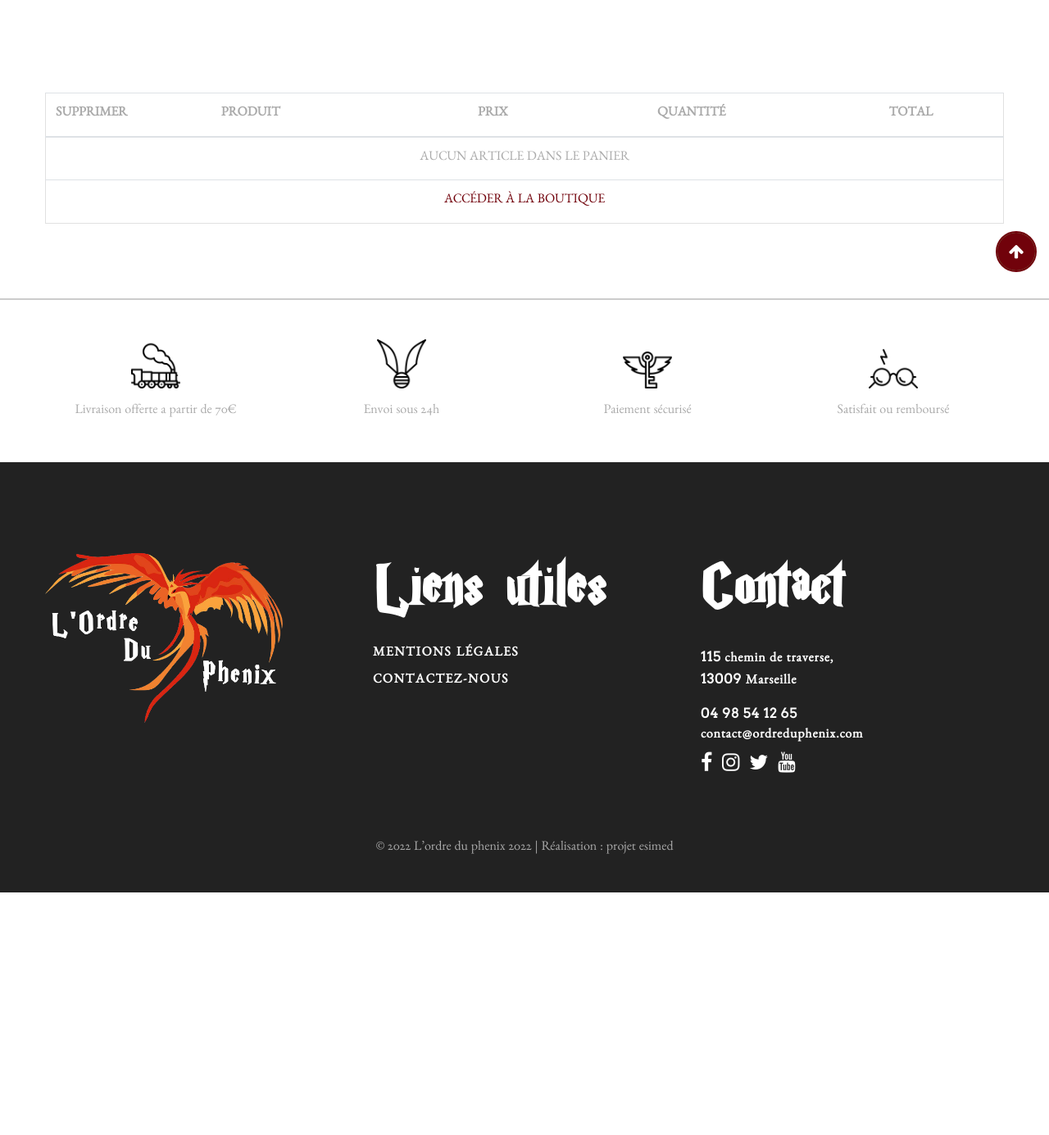
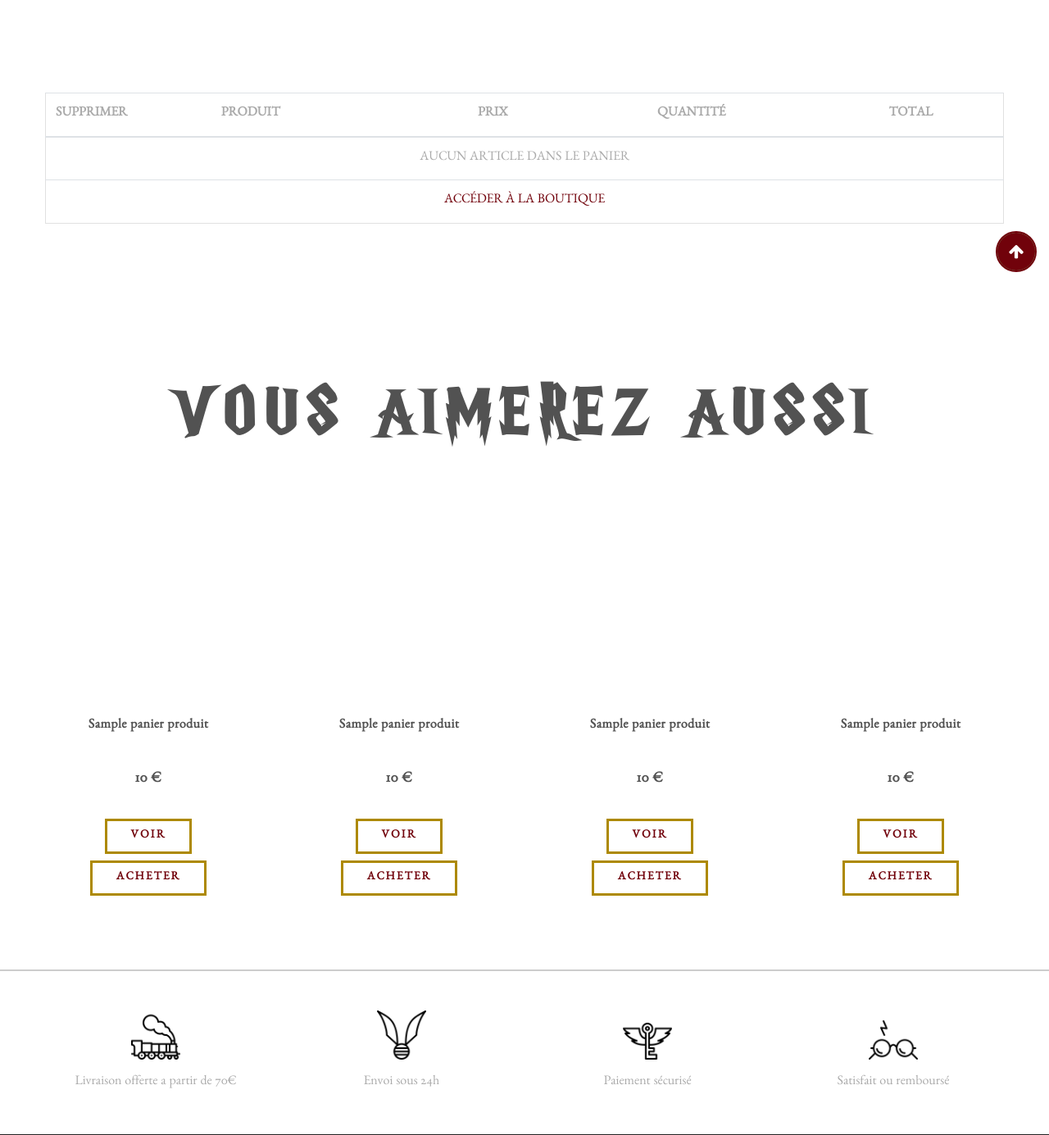
Before and after one commit to JulieTrocme/projetesimed3a2021, a Symfony app: template templates/front/default/panier.html.twig in a window 1280 px wide. Shown: the part 553-1938 px from the top of the page at 82% size. Before the commit the page ends 1642 px from the top, so only its background shows below. Run offline with Twig, Linux system fonts and the light colour scheme; the template is opened without the code that fills it: most values are stand-ins (such as "Sample title", 1, 10 or a date in 2020); some libraries are stand-ins or nearby versions.

Commit message:
produit dans panier

```diff
--- a/src/Controller/DefaultController.php
+++ b/src/Controller/DefaultController.php
@@ -107,6 +107,11 @@ class DefaultController extends AbstractController
         $categories = $doctrine
             ->getRepository(TShopProduitCategorie::class)
             ->findAll();
+
+        $panierProduits =  $doctrine
+            ->getRepository(TShopProduit::class)
+            ->findBy(['prArchive'=>0,'prActif'=>1,'prMiseAvantPanier'=>1]);
+
         $user = $this->getUser();
         if($user != null) {
             $idUser = $user->getUId();
@@ -126,6 +131,7 @@ class DefaultController extends AbstractController
         return $this->render('front/default/panier.html.twig', [
             'categories'=>$categories,
             'commande'=>$commande,
+            'panierProduits'=>$panierProduits
         ]);
     }
 
--- a/templates/admin/produit_add.html.twig
+++ b/templates/admin/produit_add.html.twig
@@ -68,7 +68,7 @@
                                     </div>
                                 </div>
                             </div>
-                            <div class="col-md-3">
+                            <div class="col-md-6">
                                 <div class="form-group">
                                     <label>Produit populaire</label><br>
                                     <div class="form-check d-inline">
@@ -79,7 +79,7 @@
                                     </div>
                                 </div>
                             </div>
-                            <div class="col-md-3">
+                            <div class="col-md-6">
                                 <div class="form-group">
                                     <label>Produit à mettre en avant</label><br>
                                     <div class="form-check d-inline">
@@ -90,7 +90,7 @@
                                     </div>
                                 </div>
                             </div>
-                            <div class="col-md-3" style="display:none">
+                            <div class="col-md-6">
                                 <div class="form-group">
                                     <label>Produit à mettre en avant dans le panier</label><br>
                                     <div class="form-check d-inline">
--- a/templates/front/default/panier.html.twig
+++ b/templates/front/default/panier.html.twig
@@ -160,5 +160,68 @@
         </div>
     </section>
 
+    <!-- Produit panier -->
+    <section class="section section-lg bg-default">
+        <div class="container-fluid text-center">
+            <h1 class="heading-decorative"><span>Vous aimerez aussi</span></h1>
+            <!-- Owl Carousel-->
+            <div class="owl-carousel" data-items="1" data-sm-items="1" data-md-items="2" data-lg-items="4" data-dots="true" data-nav="true" data-stage-padding="28" data-xxl-stage-padding="0" data-loop="true" data-margin="30" data-mouse-drag="false">
+                {% for panierProd in panierProduits %}
+                    <div class="price-box">
+                        <div class="figure">
+                            <a href="/produit?id={{ panierProd.prId }}">
+                                <img class="mt-5" src="{{ panierProd.images.count > 0 ? panierProd.images[0].piImg : '' }}" alt="" style="height: 210px;width: auto;"/>
+                            </a>
+                        </div>
+                        <div class="caption">
+                            <div class="title"><a href="/produit?id={{ panierProd.prId }}">{{ panierProd.prTitre }}</a></div>
+                            <p class="price">{{ panierProd.prPrix}} €</p>
+                            <a class="button button-primary" href="/produit?id={{ panierProd.prId }}">Voir</a><br>
+                            {% if panierProd.prStock == 0 %}
+                                <p class="fs-20">Produit indisponible<br>
+                            {% else %}
+                                <form method="post" action="{{ path("addPanier", {'id': panierProd.prId}) }}">
+                                    <input hidden name="quantite" value="1">
+                                    <button type="submit" class="button button-primary mt-2" >Acheter</button>
+                                </form>
+                            {% endif %}
+                        </div>
+                    </div>
+                {% endfor %}
+
+                <!--
+                 <div class="price-box">
+                    <div class="figure"><a href="#"><img class="mt-5" src="images/produits/mug-carte-du-maraudeur-thermoreactif-harry-potter-1.jpg" alt="" width="370" height="270"/></a></div>
+                    <div class="caption">
+                        <div class="title"><a href="#">Organic Makeup Set</a></div>
+                        <p class="price">35.80 €</p><a class="button button-primary" href="#">Acheter</a>
+                    </div>
+                </div>
+                <div class="price-box">
+                    <div class="figure"><a href="#"><img class="mt-5" src="images/produits/sacoche-d-ordinateur-vif-d-or-harry-potter.jpg" alt="" width="370" height="270"/></a></div>
+                    <div class="caption">
+                        <div class="title"><a href="#">Beeswax Lip Balm</a></div>
+                        <p class="price">12.90 €</p><a class="button button-primary" href="#">Acheter</a>
+                    </div>
+                </div>
+                <div class="price-box">
+                    <div class="figure"><a href="#"><img class="mt-5" src="images/produits/harry-potter-lumos-wands-18cm-harry-potter.jpg" alt="" width="370" height="270"/></a></div>
+                    <div class="caption">
+                        <div class="title"><a href="#">Organic Makeup Set</a></div>
+                        <p class="price">35.80 €</p><a class="button button-primary" href="#">Acheter</a>
+                    </div>
+                </div>
+                <div class="price-box">
+                    <div class="figure"><a href="#"><img class="mt-5" src="images/produits/nn7351_480.jpg" alt="" width="370" height="270"/></a></div>
+                    <div class="caption">
+                        <div class="title"><a href="#">Organic Makeup Set</a></div>
+                        <p class="price">35.80 €</p><a class="button button-primary" href="#">Acheter</a>
+                    </div>
+                </div>
+                 -->
+            </div>
+        </div>
+    </section>
+
 
 {% endblock %}
```
